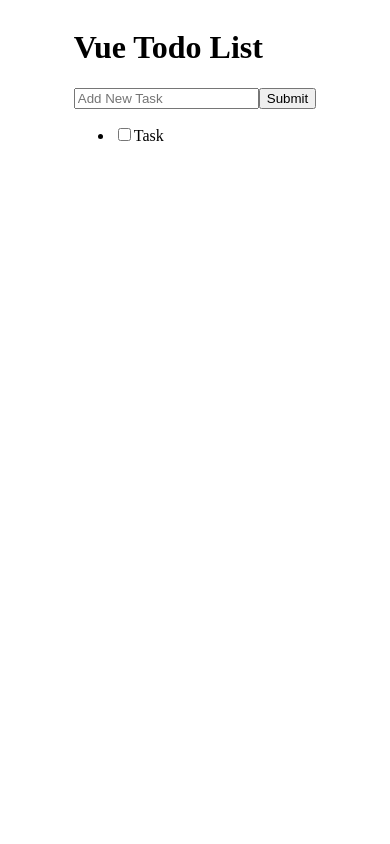
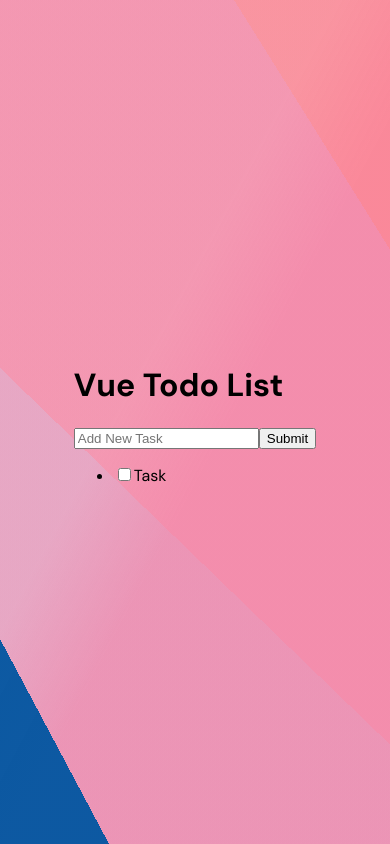
Before and after one commit to peter-R2-D2/TodoListVue, a Vue app: page / in a window 390 px wide. Built offline with nearby package versions, Linux system fonts and the light colour scheme.

Commit message:
Add style background responsive

```diff
--- a/src/App.vue
+++ b/src/App.vue
@@ -21,11 +21,44 @@ export default {
 * {
   box-sizing: border-box;
 }
+:root {
+  --checkbox-color: rgb(202, 60, 60);
+  --checkbox-shadow: rgba(238, 156, 167, 0.2);
+  --add-button: rgba(255, 255, 255, 0.7);
+  --add-button-shadow: rgba(238, 156, 167, 0.4);
+}
 body {
+  width: 100%;
+  height: 100vh;
+  margin: 0;
+  padding: 15px;
   display: flex;
   align-items: center;
   justify-content: center;
+  background-image: linear-gradient(
+      62deg,
+      rgba(7, 86, 160, 0.973) 13%,
+      rgba(255, 122, 151, 0.5) 4%
+    ),
+    linear-gradient(
+      44deg,
+      rgba(0, 43, 99, 0.079) 39%,
+      rgba(242, 140, 143, 0.5) 18%
+    ),
+    linear-gradient(
+      118deg,
+      rgba(84, 202, 242, 0.031) 40%,
+      rgba(247, 155, 187, 0.5) 54%
+    ),
+    linear-gradient(
+      58deg,
+      rgba(90, 90, 237, 0.161) 83%,
+      rgba(249, 156, 142, 0.5) 23%
+    );
+  background-blend-mode: normal, lighten, multiply, hard-light;
+  font-family: "DM Sans", sans-serif;
+  overflow: hidden;
 }
-.container {
+.app-container {
 }
 </style>
```
